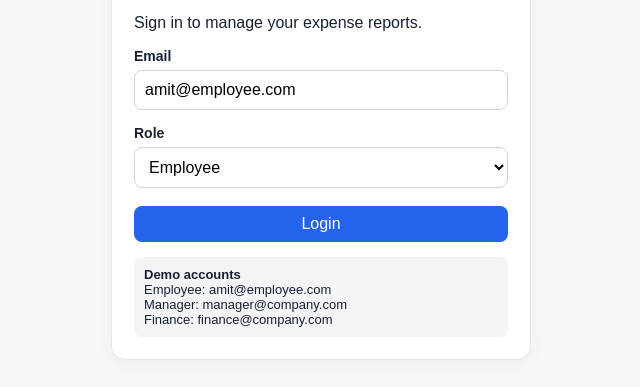
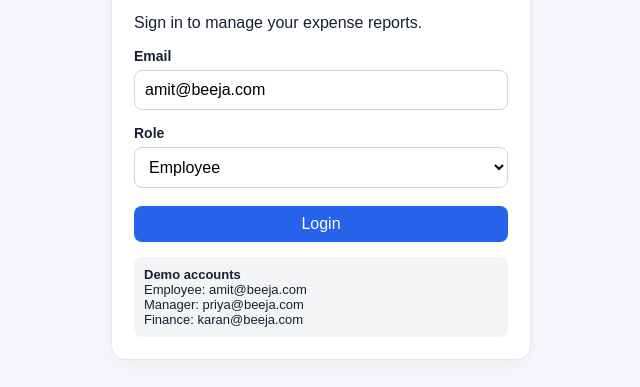
Before and after one commit to NATARAJ260903/Expense-Report-Web-Backend, a React (Vite) app in the folder web/: page / in a window 1280 px wide. Shown: the part 264-651 px from the top of the page, without its empty margins (319-959 px from the left). Built offline with nearby package versions, Linux system fonts and the light colour scheme; no server answers.

Commit message:
Fix demo login emails to match seeded users

```diff
--- a/web/src/pages/LoginPage.jsx
+++ b/web/src/pages/LoginPage.jsx
@@ -2,9 +2,9 @@ import React,{useState} from "react";
 import {login} from "../api";
 
 const demoAccounts={
-  employee:"amit@employee.com",
-  manager:"manager@company.com",
-  finance_admin:"finance@company.com"
+  employee:"amit@beeja.com",
+  manager:"priya@beeja.com",
+  finance_admin:"karan@beeja.com"
 };
 
 export default function LoginPage({onLogin}){
@@ -51,9 +51,9 @@ export default function LoginPage({onLogin}){
     {error&&<p className="error">{error}</p>}
     <div className="hint">
       <strong>Demo accounts</strong><br/>
-      Employee: amit@employee.com<br/>
-      Manager: manager@company.com<br/>
-      Finance: finance@company.com
+      Employee: amit@beeja.com<br/>
+      Manager: priya@beeja.com<br/>
+      Finance: karan@beeja.com
     </div>
   </form></div>
 }
```
